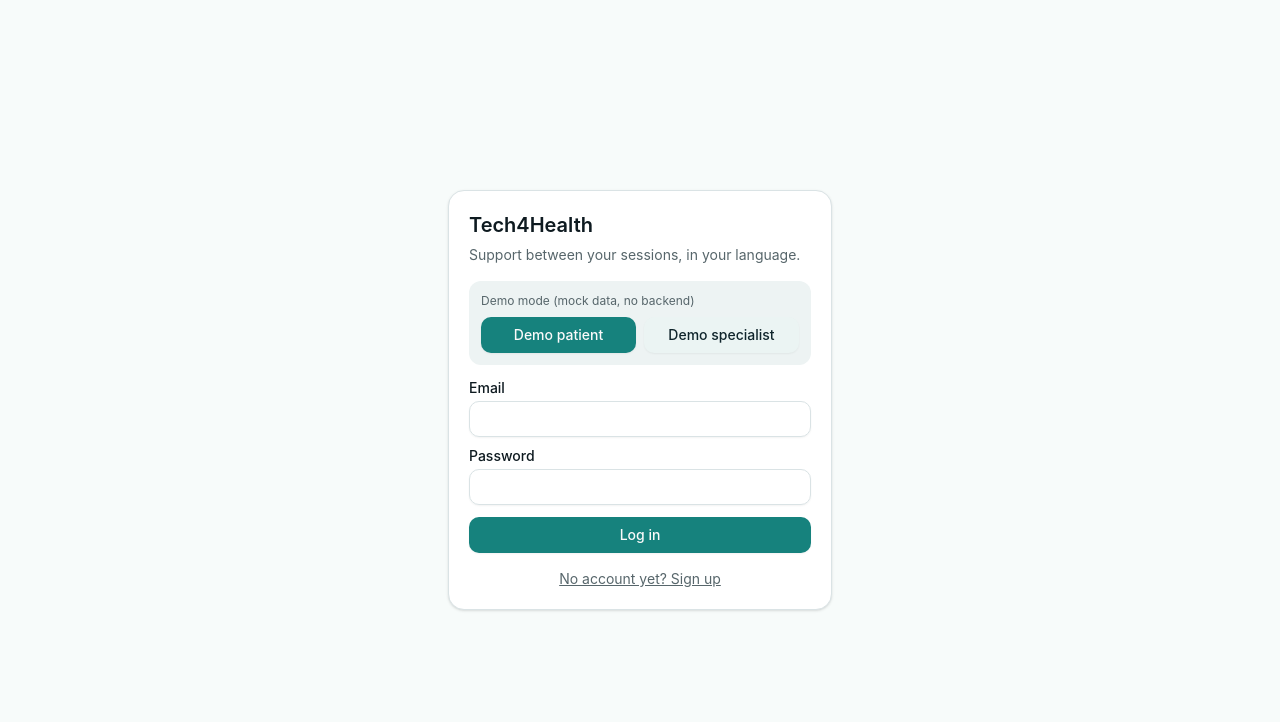
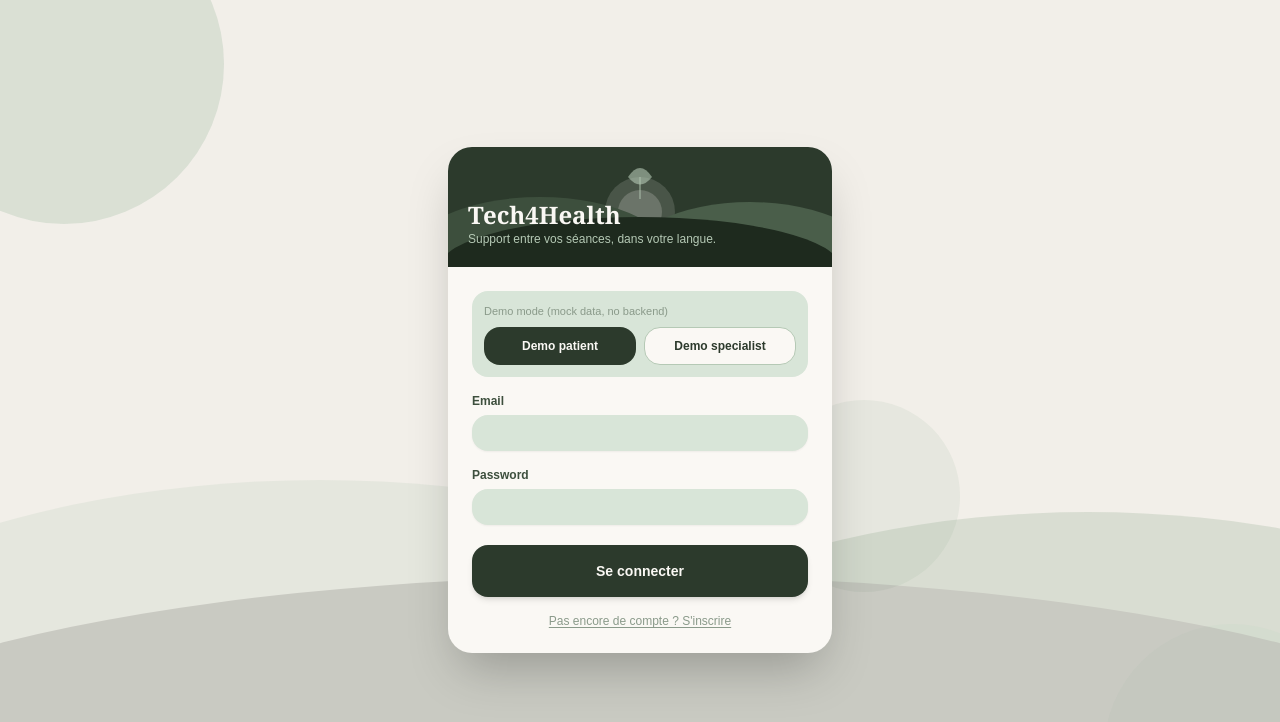
Before and after one commit to ItsFeris/tech4health, a React (Vite) app in the folder frontend/: page /login in a window 1280 px wide. Shown: the top 722 px of the page. Built offline with nearby package versions, Linux system fonts and the light colour scheme; no server answers.

Commit message:
design(login): apply Velora zen aesthetic - landscape banner, sage palette, cream card

```diff
--- a/frontend/src/pages/LoginPage.tsx
+++ b/frontend/src/pages/LoginPage.tsx
@@ -1,13 +1,22 @@
 /** Login + signup for both roles. DHIA ONLY (A may restyle later with Dhia's OK). */
 import { useState, type FormEvent } from 'react'
 import { Navigate } from 'react-router-dom'
-import { Button } from '@/components/ui/button'
-import { Card, CardContent, CardDescription, CardHeader, CardTitle } from '@/components/ui/card'
 import { Input } from '@/components/ui/input'
 import { Label } from '@/components/ui/label'
 import { DEMO_LOGIN, useAuth } from '@/auth/AuthContext'
 import { USE_MOCKS } from '@/api'
 import type { Role } from '@/types/contract'
+
+const C = {
+  bg: '#F2EFE9',
+  dark: '#2C3A2C',
+  darkMid: '#3D4F3D',
+  sage: '#7A9A7A',
+  sageMid: '#B5C9B5',
+  sageLight: '#D8E5D8',
+  cream: '#FAF8F4',
+  muted: '#8A9A8A',
+}
 
 export default function LoginPage() {
   const { me, needsOnboarding, login, signup, loginDemo } = useAuth()
@@ -23,11 +32,8 @@ export default function LoginPage() {
 
   async function demo(r: Role) {
     setError(null)
-    try {
-      await loginDemo(r)
-    } catch (err) {
-      setError(err instanceof Error ? err.message : 'Something went wrong')
-    }
+    try { await loginDemo(r) }
+    catch (err) { setError(err instanceof Error ? err.message : 'Something went wrong') }
   }
 
   async function submit(e: FormEvent) {
@@ -45,54 +51,195 @@ export default function LoginPage() {
   }
 
   return (
-    <div className="flex min-h-svh items-center justify-center p-4">
-      <Card className="w-full max-w-sm">
-        <CardHeader>
-          <CardTitle className="text-xl">Tech4Health</CardTitle>
-          <CardDescription>Support between your sessions, in your language.</CardDescription>
-        </CardHeader>
-        <CardContent className="flex flex-col gap-4">
+    <div
+      className="relative flex min-h-svh items-center justify-center p-5 overflow-hidden"
+      style={{ backgroundColor: C.bg, fontFamily: 'sans-serif' }}
+    >
+      {/* Organic background shapes */}
+      <div className="pointer-events-none absolute inset-0">
+        <div
+          className="absolute -top-24 -left-24 size-80 rounded-full opacity-40"
+          style={{ backgroundColor: C.sageMid }}
+        />
+        <div
+          className="absolute -bottom-20 -right-20 size-64 rounded-full opacity-25"
+          style={{ backgroundColor: C.sageLight }}
+        />
+        <div
+          className="absolute top-1/2 right-1/4 size-48 rounded-full opacity-20"
+          style={{ backgroundColor: C.sageMid }}
+        />
+        {/* Landscape silhouette */}
+        <svg
+          viewBox="0 0 400 200"
+          className="absolute bottom-0 left-0 w-full opacity-20"
+          preserveAspectRatio="none"
+        >
+          <ellipse cx="100" cy="200" rx="200" ry="100" fill={C.sageMid} />
+          <ellipse cx="340" cy="200" rx="180" ry="90" fill={C.sage} />
+          <ellipse cx="200" cy="200" rx="280" ry="70" fill={C.dark} />
+        </svg>
+      </div>
+
+      {/* Card */}
+      <div
+        className="relative w-full max-w-sm overflow-hidden rounded-3xl shadow-2xl"
+        style={{ backgroundColor: C.cream }}
+      >
+        {/* Top landscape banner */}
+        <div
+          className="relative overflow-hidden"
+          style={{ backgroundColor: C.dark, height: 120 }}
+        >
+          <svg viewBox="0 0 320 120" className="absolute inset-0 size-full">
+            {/* Sky */}
+            <rect width="320" height="120" fill="#2C3A2C" />
+            {/* Sun */}
+            <circle cx="160" cy="65" r="35" fill="#F2EFE9" opacity="0.15" />
+            <circle cx="160" cy="65" r="22" fill="#F2EFE9" opacity="0.2" />
+            {/* Hills */}
+            <ellipse cx="60" cy="120" rx="140" ry="70" fill="#3D4F3D" />
+            <ellipse cx="270" cy="120" rx="130" ry="65" fill="#4A5E4A" />
+            <ellipse cx="160" cy="120" rx="200" ry="50" fill="#1E2A1E" />
+            {/* Leaf */}
+            <path d="M148 30 Q160 12 172 30 Q160 45 148 30Z" fill={C.sageMid} opacity="0.6" />
+            <line x1="160" y1="30" x2="160" y2="52" stroke={C.sageMid} strokeWidth="1.5" opacity="0.6" />
+          </svg>
+          {/* Title overlay */}
+          <div className="absolute inset-0 flex flex-col justify-end p-5">
+            <h1
+              className="text-2xl font-bold"
+              style={{ color: C.cream, fontFamily: 'Georgia, serif' }}
+            >
+              Tech4Health
+            </h1>
+            <p className="text-xs" style={{ color: C.sageMid }}>
+              Support entre vos séances, dans votre langue.
+            </p>
+          </div>
+        </div>
+
+        <div className="flex flex-col gap-4 p-6">
+          {/* Demo mode banner */}
           {DEMO_LOGIN && (
-            <div className="bg-muted flex flex-col gap-2 rounded-lg p-3">
-              <p className="text-muted-foreground text-xs">{USE_MOCKS ? 'Demo mode (mock data, no backend)' : 'Demo mode (real backend, no Supabase)'}</p>
+            <div
+              className="flex flex-col gap-2 rounded-2xl p-3"
+              style={{ backgroundColor: C.sageLight }}
+            >
+              <p className="text-[11px]" style={{ color: C.muted }}>
+                {USE_MOCKS ? 'Demo mode (mock data, no backend)' : 'Demo mode (real backend, no Supabase)'}
+              </p>
               <div className="grid grid-cols-2 gap-2">
-                <Button onClick={() => void demo('patient')}>Demo patient</Button>
-                <Button variant="secondary" onClick={() => void demo('specialist')}>
+                <button
+                  onClick={() => void demo('patient')}
+                  className="rounded-xl py-2.5 text-xs font-bold transition-all hover:opacity-90"
+                  style={{ backgroundColor: C.dark, color: C.cream }}
+                >
+                  Demo patient
+                </button>
+                <button
+                  onClick={() => void demo('specialist')}
+                  className="rounded-xl border py-2.5 text-xs font-bold transition-all hover:opacity-80"
+                  style={{ borderColor: C.sageMid, backgroundColor: C.cream, color: C.dark }}
+                >
                   Demo specialist
-                </Button>
+                </button>
               </div>
             </div>
           )}
-          {error && DEMO_LOGIN && <p className="text-destructive text-sm">{error}</p>}
-          <form onSubmit={submit} className="flex flex-col gap-3">
+
+          {error && DEMO_LOGIN && (
+            <p className="text-xs" style={{ color: '#8B4A4A' }}>{error}</p>
+          )}
+
+          {/* Form */}
+          <form onSubmit={(e) => void submit(e)} className="flex flex-col gap-4">
             <div className="flex flex-col gap-1.5">
-              <Label htmlFor="email">Email</Label>
-              <Input id="email" type="email" required value={email} onChange={(e) => setEmail(e.target.value)} />
+              <Label htmlFor="email" className="text-xs font-semibold" style={{ color: C.darkMid }}>
+                Email
+              </Label>
+              <Input
+                id="email"
+                type="email"
+                required
+                value={email}
+                onChange={(e) => setEmail(e.target.value)}
+                className="rounded-xl border-0 text-sm focus-visible:ring-1"
+                style={{ backgroundColor: C.sageLight, color: C.dark }}
+              />
             </div>
+
             <div className="flex flex-col gap-1.5">
-              <Label htmlFor="password">Password</Label>
-              <Input id="password" type="password" required minLength={6} value={password} onChange={(e) => setPassword(e.target.value)} />
+              <Label htmlFor="password" className="text-xs font-semibold" style={{ color: C.darkMid }}>
+                Password
+              </Label>
+              <Input
+                id="password"
+                type="password"
+                required
+                minLength={6}
+                value={password}
+                onChange={(e) => setPassword(e.target.value)}
+                className="rounded-xl border-0 text-sm focus-visible:ring-1"
+                style={{ backgroundColor: C.sageLight, color: C.dark }}
+              />
             </div>
+
+            {/* Role selector for signup */}
             {mode === 'signup' && (
               <div className="grid grid-cols-2 gap-2">
-                <Button type="button" variant={role === 'patient' ? 'default' : 'outline'} onClick={() => setRole('patient')}>
-                  I'm a patient
-                </Button>
-                <Button type="button" variant={role === 'specialist' ? 'default' : 'outline'} onClick={() => setRole('specialist')}>
-                  I'm a specialist
-                </Button>
+                <button
+                  type="button"
+                  onClick={() => setRole('patient')}
+                  className="rounded-xl py-2.5 text-xs font-bold transition-all"
+                  style={
+                    role === 'patient'
+                      ? { backgroundColor: C.dark, color: C.cream }
+                      : { backgroundColor: C.sageLight, color: C.muted }
+                  }
+                >
+                  Je suis patient
+                </button>
+                <button
+                  type="button"
+                  onClick={() => setRole('specialist')}
+                  className="rounded-xl py-2.5 text-xs font-bold transition-all"
+                  style={
+                    role === 'specialist'
+                      ? { backgroundColor: C.dark, color: C.cream }
+                      : { backgroundColor: C.sageLight, color: C.muted }
+                  }
+                >
+                  Je suis spécialiste
+                </button>
               </div>
             )}
-            {error && !DEMO_LOGIN && <p className="text-destructive text-sm">{error}</p>}
-            <Button type="submit" disabled={busy}>
-              {busy ? 'Please wait…' : mode === 'login' ? 'Log in' : 'Create account'}
-            </Button>
+
+            {error && !DEMO_LOGIN && (
+              <p className="text-xs" style={{ color: '#8B4A4A' }}>{error}</p>
+            )}
+
+            <button
+              type="submit"
+              disabled={busy}
+              className="mt-1 w-full rounded-2xl py-4 text-sm font-bold shadow-md transition-all hover:opacity-90 disabled:opacity-50"
+              style={{ backgroundColor: C.dark, color: C.cream }}
+            >
+              {busy ? 'Chargement...' : mode === 'login' ? 'Se connecter' : 'Créer mon compte'}
+            </button>
           </form>
-          <button type="button" className="text-muted-foreground text-sm underline" onClick={() => setMode(mode === 'login' ? 'signup' : 'login')}>
-            {mode === 'login' ? 'No account yet? Sign up' : 'Already have an account? Log in'}
+
+          {/* Toggle mode */}
+          <button
+            type="button"
+            className="text-center text-xs underline underline-offset-2 transition-opacity hover:opacity-70"
+            style={{ color: C.muted }}
+            onClick={() => setMode(mode === 'login' ? 'signup' : 'login')}
+          >
+            {mode === 'login' ? "Pas encore de compte ? S'inscrire" : 'Déjà un compte ? Se connecter'}
           </button>
-        </CardContent>
-      </Card>
+        </div>
+      </div>
     </div>
   )
 }
```
